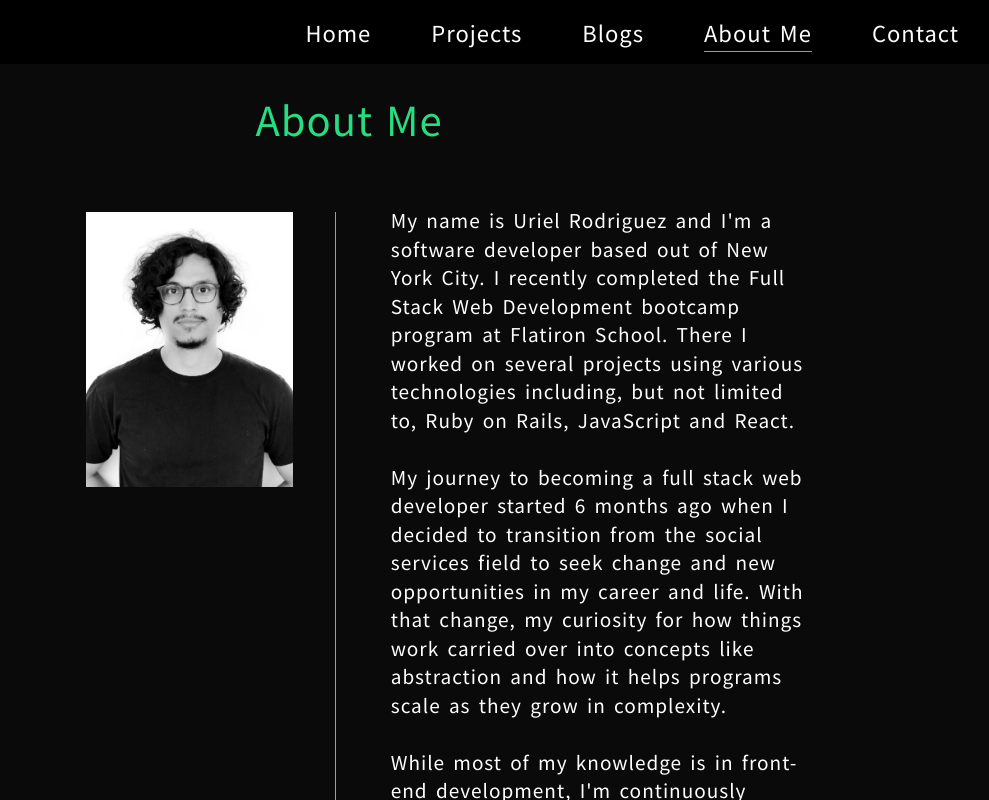
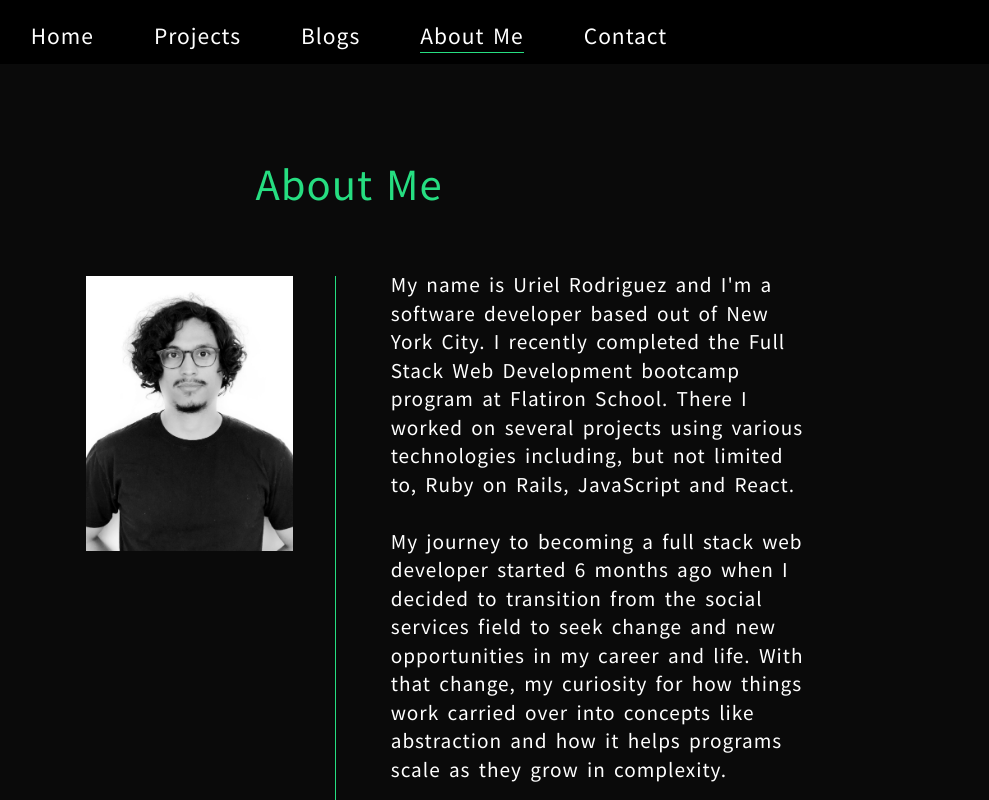
Before and after one commit to codenameuriel/portfolio, a React (Create React App) app: page /aboutme in a window 1280 px wide. Shown: the top 800 px of the page, without its empty margins (291-1280 px from the left). Built offline with nearby package versions, Linux system fonts and the light colour scheme.

Commit message:
restyle Navbar and create DrawerToggle component

```diff
--- a/src/components/LandingPage/LandingPage.module.css
+++ b/src/components/LandingPage/LandingPage.module.css
@@ -1,6 +1,6 @@
 .LandingPage {
-  height: 100vh;
-  background-image: linear-gradient(rgba(0, 0, 0, 0.7), rgba(0, 0, 0, 0.7)), url(../../assets/images/LandingPageImage.jpg);
+  height: 82vh;
+  background-image: linear-gradient(rgba(0, 0, 0, 0.7), rgba(0, 0, 0, 0.85)), url(../../assets/images/LandingPageImage.jpg);
   background-size: cover;
   background-position: center;
 }
@@ -10,7 +10,7 @@
   position: absolute;
   top: 50%;
   left: 50%;
-  transform: translate(-50%, -80%);
+  transform: translate(-50%, -100%);
   text-align: center;
 }
 
@@ -29,6 +29,7 @@
 /* desktop */
 @media (min-width: 800px) {
   .LandingPage {
+    height: 92vh;
     background-image: linear-gradient(rgba(0, 0, 0, 0.7), rgba(0, 0, 0, 0.7)), url(../../assets/images/LandingPageImage.jpg);
   }
 
--- /dev/null
+++ b/src/components/Navigation/DrawerToggle/DrawerToggle.js
@@ -0,0 +1,15 @@
+import React from 'react';
+import DrawerToggleStyles from './DrawerToggle.module.css';
+
+const DrawerToggle = props => {
+  return (
+    <div
+      className={DrawerToggleStyles.DrawerToggle}>
+      <div></div>
+      <div></div>
+      <div></div>
+    </div>
+  );
+}
+
+export default DrawerToggle;
--- /dev/null
+++ b/src/components/Navigation/DrawerToggle/DrawerToggle.module.css
@@ -0,0 +1,29 @@
+.DrawerToggle {
+  display: flex;
+  flex-direction: column;
+  width: 20%;
+  height: 75%;
+  align-items: center;
+  justify-content: space-evenly;
+  padding: 10px 0;
+  margin-top: 7px;
+}
+
+.DrawerToggle div {
+  width: 35%;
+  height: 3px;
+  background-color: #26de81;
+}
+
+/* landscape mode */
+@media (min-width: 650px) {
+  .DrawerToggle {
+    width: 10%;
+  }
+}
+
+@media screen and (min-width: 800px) {
+  .DrawerToggle {
+    display: none;
+  }
+}
--- a/src/components/Navigation/NavItem/NavItem.module.css
+++ b/src/components/Navigation/NavItem/NavItem.module.css
@@ -1,8 +1,6 @@
 .NavItem {
-  /* margin-right: 30px; */
-  margin: 10px 30px;
-  padding-bottom: 35px;
-  font-size: 110%;
+  /* margin: 10px 30px;
+  font-size: 100%; */
 }
 
 .NavItem a {
@@ -18,3 +16,11 @@
 .NavItem a.active {
   border-bottom: 1px solid #26de81;
 }
+
+/* desktop */
+@media (min-width: 800px) {
+  .NavItem {
+    margin: 10px 30px;
+    font-size: 105%;
+  }
+}
--- a/src/components/Navigation/NavItems/NavItems.module.css
+++ b/src/components/Navigation/NavItems/NavItems.module.css
@@ -1,6 +1,14 @@
 .NavItems {
-  margin-top: 5%;
+  display: flex;
   list-style: none;
-  display: flex;
-  /* background-color: green; */
+  width: 75%;
+  margin: 0 auto;
+  justify-content: center;
 }
+
+/* mobile */
+@media (max-width: 799px) {
+  .NavItems {
+    display: none;
+  }
+}
--- a/src/components/Navigation/Navbar/Navbar.js
+++ b/src/components/Navigation/Navbar/Navbar.js
@@ -1,14 +1,16 @@
 import React from 'react';
 import NavbarStyles from './Navbar.module.css';
 import NavItems from '../NavItems/NavItems';
+import DrawerToggle from '../DrawerToggle/DrawerToggle';
 
 const Navbar = () => {
   return (
-    <header className={NavbarStyles.Navbar}>
+    <header className={NavbarStyles.Header}>
       <div className={NavbarStyles.Logo}>
         {/* Logo goes here */}
       </div>
-      <nav>
+      <nav className={NavbarStyles.Nav}>
+        <DrawerToggle />
         <NavItems />
       </nav>
     </header>
--- a/src/components/Navigation/Navbar/Navbar.module.css
+++ b/src/components/Navigation/Navbar/Navbar.module.css
@@ -1,11 +1,21 @@
-.Navbar {
-  height: 8%;
-  /* height: auto; */
+.Header {
+  display: flex;
+  height: 8vh;
+  background-color: black;
+}
+
+.Nav {
   width: 100%;
-  position: fixed;
-  background-color: black;
-  display: flex;
-  justify-content: space-between;
-  align-items: center;
-  /* display: table; */
 }
+
+/* desktop */
+@media (min-width: 800px) {
+  .Header {
+    height: 8vh;
+  }
+
+  .Nav {
+    margin-top: 10px;
+    height: 110%;
+  }
+}
```
